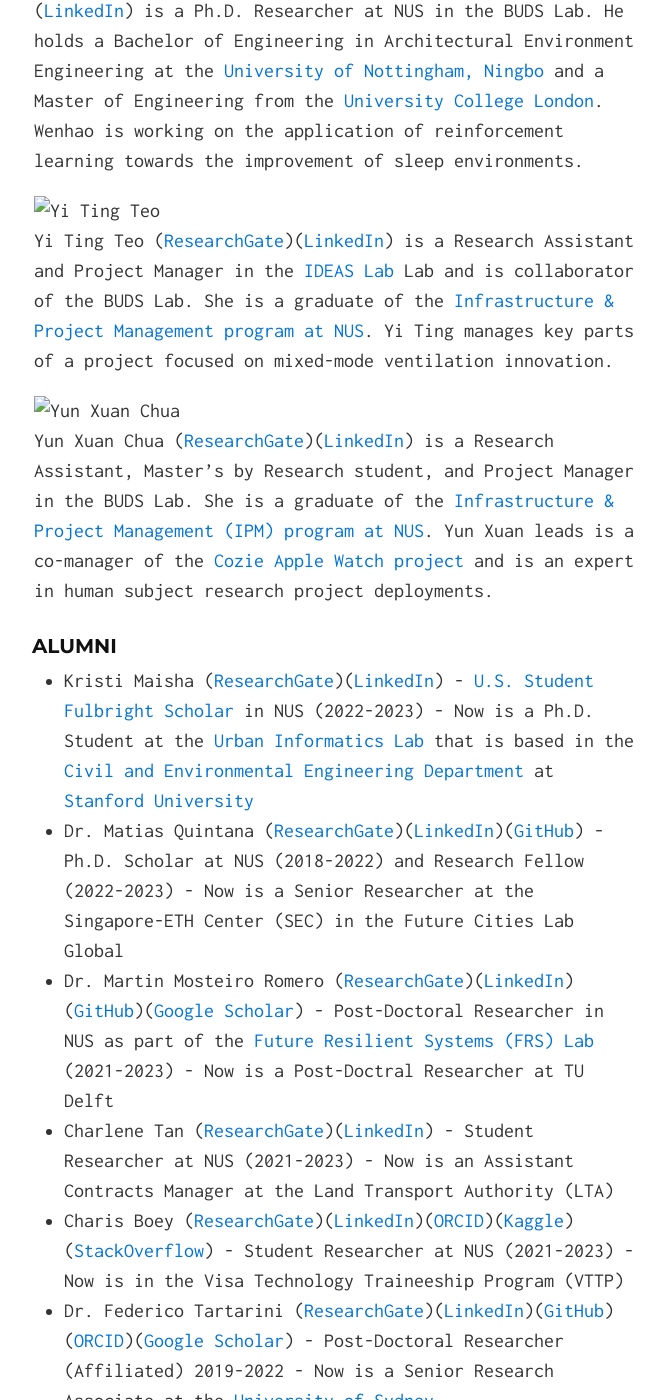
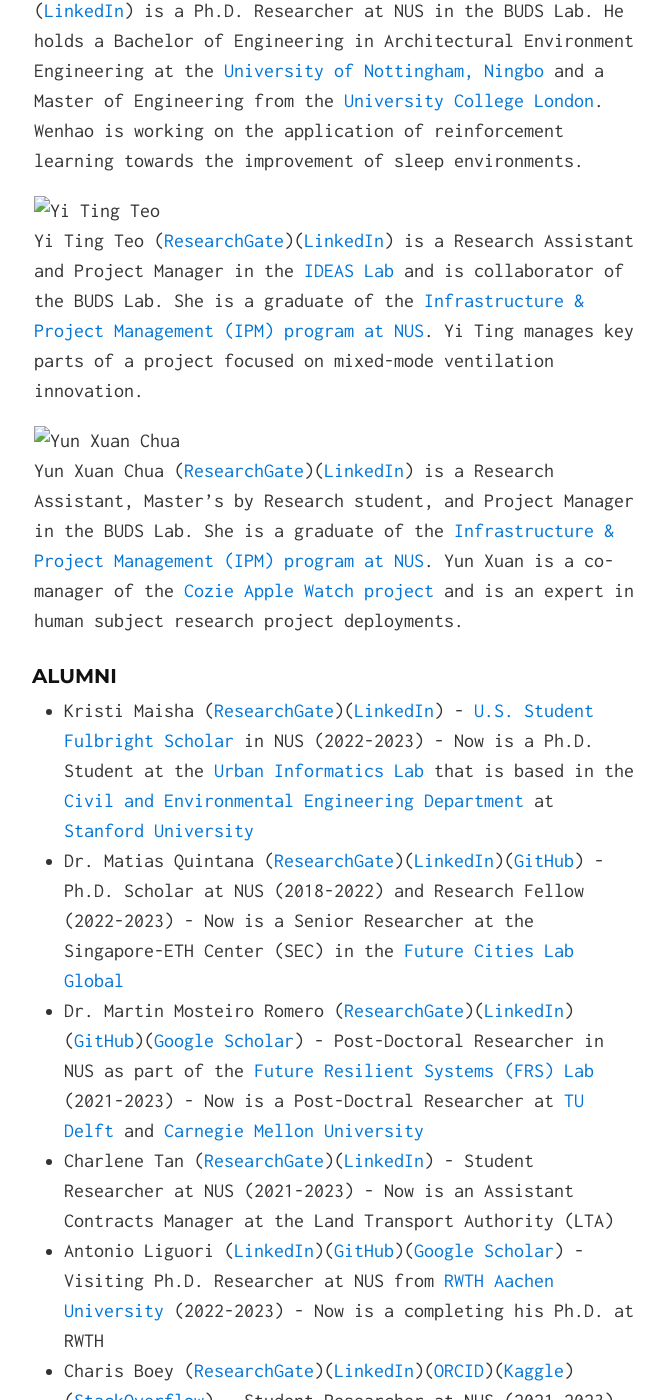
Before and after one commit to buds-lab/buds-lab.github.io, a Jekyll site: the page built from index.md, in a window 1280 px wide and 1400 px high, scrolled down 7404 px. Shown: the whole window, without its empty margins (306-970 px from the left). Built offline with Jekyll 4.4.1, drawn with Linux system fonts in a browser that asks for light colours; some of the changed text lies outside the part shown.

Commit message:
Update visitors

```diff
--- a/index.md
+++ b/index.md
@@ -108,10 +108,10 @@ Vu Nguyen ([LinkedIn](https://www.linkedin.com/in/vu-nguyen-2b461b7a/){:target="
 Wenhao Zhang ([Google Scholar](https://scholar.google.com/citations?&user=11jU6YIAAAAJ&view_op=list_works&gmla=AJ1KiT15x5zG5pwAi9ltAHo9xzvBLUt1nbL4_fvxGavo9erbICjtAB8INOcjJlwxJXgDYfPew7f24Dqt4LMuwEkA-3nX3oxYbttcTgCuugg){:target="_blank"})([Github](https://github.com/WENHA0ZHANG){:target="_blank"})([ResearchGate](https://www.researchgate.net/profile/Wenhao-Zhang-55){:target="_blank"})([LinkedIn](https://www.linkedin.com/in/wenhao-zhang-861490257/){:target="_blank"}) is a Ph.D. Researcher at NUS in the BUDS Lab. He holds a Bachelor of Engineering in Architectural Environment Engineering at the [University of Nottingham, Ningbo](https://www.nottingham.edu.cn/en/index.aspx){:target="_blank"} and a Master of Engineering from the [University College London](https://www.ucl.ac.uk/){:target="_blank"}. Wenhao is working on the application of reinforcement learning towards the improvement of sleep environments.
 
 ![Yi Ting Teo](buds-lab.github.io/yiting.png)
-Yi Ting Teo ([ResearchGate](https://www.researchgate.net/profile/Yi-Ting-Teo){:target="_blank"})([LinkedIn](https://www.linkedin.com/in/teo-yi-ting-61593496/){:target="_blank"}) is a Research Assistant and Project Manager in the [IDEAS Lab](https://ideaslab.io){:target="_blank"} Lab and is collaborator of the BUDS Lab. She is a graduate of the [Infrastructure & Project Management program at NUS](https://cde.nus.edu.sg/dbe/introduction-1-1/){:target="_blank"}. Yi Ting manages key parts of a project focused on mixed-mode ventilation innovation.
+Yi Ting Teo ([ResearchGate](https://www.researchgate.net/profile/Yi-Ting-Teo){:target="_blank"})([LinkedIn](https://www.linkedin.com/in/teo-yi-ting-61593496/){:target="_blank"}) is a Research Assistant and Project Manager in the [IDEAS Lab](https://ideaslab.io){:target="_blank"} and is collaborator of the BUDS Lab. She is a graduate of the [Infrastructure & Project Management (IPM) program at NUS](https://cde.nus.edu.sg/dbe/introduction-1-1/){:target="_blank"}. Yi Ting manages key parts of a project focused on mixed-mode ventilation innovation.
 
 ![Yun Xuan Chua](buds-lab.github.io/yunxuan.png)
-Yun Xuan Chua ([ResearchGate](https://www.researchgate.net/profile/Yun-Xuan-Chua){:target="_blank"})([LinkedIn](http://www.linkedin.com/in/chuayunxuan/){:target="_blank"}) is a Research Assistant, Master's by Research student, and Project Manager in the BUDS Lab. She is a graduate of the [Infrastructure & Project Management (IPM) program at NUS](https://cde.nus.edu.sg/dbe/introduction-1-1/){:target="_blank"}. Yun Xuan leads is a co-manager of the [Cozie Apple Watch project](https://cozie-apple.app){:target="_blank"} and is an expert in human subject research project deployments.
+Yun Xuan Chua ([ResearchGate](https://www.researchgate.net/profile/Yun-Xuan-Chua){:target="_blank"})([LinkedIn](http://www.linkedin.com/in/chuayunxuan/){:target="_blank"}) is a Research Assistant, Master's by Research student, and Project Manager in the BUDS Lab. She is a graduate of the [Infrastructure & Project Management (IPM) program at NUS](https://cde.nus.edu.sg/dbe/introduction-1-1/){:target="_blank"}. Yun Xuan is a co-manager of the [Cozie Apple Watch project](https://cozie-apple.app){:target="_blank"} and is an expert in human subject research project deployments.
 
 
 <!-- #### Affiliated Researchers -->
@@ -127,16 +127,17 @@ Yun Xuan Chua ([ResearchGate](https://www.researchgate.net/profile/Yun-Xuan-Chua
 * Kristi Maisha ([ResearchGate](https://www.researchgate.net/profile/Kristi-Maisha){:target="_blank"})([LinkedIn](https://www.linkedin.com/in/kristi-maisha/){:target="_blank"}) - [U.S. Student Fulbright Scholar](https://www.cies.org/){:target="_blank"} in NUS (2022-2023) - Now is a Ph.D. Student at the [Urban Informatics Lab](https://www.uil.stanford.edu/){:target="_blank"} that is based in the [Civil and Environmental Engineering Department](https://cee.stanford.edu/){:target="_blank"} at [Stanford University](https://www.stanford.edu){:target="_blank"}
 <!-- at NUS in the BUDS Lab working on studying human behaviors in conjunction with building sensors and controls to achieve zero-energy buildings. She recently finished a Bachelor's of Engineering in Civil and Environmental Engineering from [Vanderbilt University](https://engineering.vanderbilt.edu/cee/){:target="_blank"} and has previously interned at the [National Renewable Energy Laboratory (NREL)](https://www.nrel.gov){:target="_blank"}. She will start a Ph.D. program in Fall 2023 in Civil Engineering at [Stanford University](https://cee.stanford.edu/){:target="_blank"}.  -->
 <!-- ![Matias Alberto Quintana Rosales](buds-lab.github.io/matias.png) -->
-* Dr. Matias Quintana ([ResearchGate](https://www.researchgate.net/profile/Matias_Quintana){:target="_blank"})([LinkedIn](https://www.linkedin.com/in/matiasqr/){:target="_blank"})([GitHub](https://github.com/matqr){:target="_blank"}) - Ph.D. Scholar at NUS (2018-2022) and Research Fellow (2022-2023) - Now is a Senior Researcher at the Singapore-ETH Center (SEC) in the Future Cities Lab Global
+* Dr. Matias Quintana ([ResearchGate](https://www.researchgate.net/profile/Matias_Quintana){:target="_blank"})([LinkedIn](https://www.linkedin.com/in/matiasqr/){:target="_blank"})([GitHub](https://github.com/matqr){:target="_blank"}) - Ph.D. Scholar at NUS (2018-2022) and Research Fellow (2022-2023) - Now is a Senior Researcher at the Singapore-ETH Center (SEC) in the [Future Cities Lab Global](https://sec.ethz.ch/research/fcl.html){:target="_blank"}
 <!-- has successfully defended his Ph.D. at NUS in Oct. 2022 and is now a Research Fellow in the BUDS Lab. Matias is the lab research and development manager and is tying together the different projects and researchers together. He holds a Master of Information Systems Management from the Heinz College at [Carnegie Mellon University](https://www.heinz.cmu.edu/){:target="_blank"} and a B.Sc. in Electrical Engineering from the [Pontifical Catholic University of Peru](http://www.pucp.edu.pe/){:target="_blank"}. Matias is a combination computer scientist and hardware hacker and is using these skills to implement wearable tech in the built environment. -->
 <!-- and is affiliated with [SinBerBest 2](http://sinberbest.berkeley.edu/){:target="_blank"}. He is co-supervised by [Prof. Stefano Schiavon](https://ced.berkeley.edu/ced/faculty-staff/stefano-schiavon){:target="_blank"} from UC Berkeley and [Prof. Tham Kwok Wai](http://www.bdg.nus.edu.sg/documents/about-us/faculty/staff_bdgtkw.pdf){:target="_blank"} from NUS. -->
 <!-- ![Dr. Martin Mosteiro-Romero](buds-lab.github.io/martinmosteiro.png) -->
-* Dr. Martin Mosteiro Romero ([ResearchGate](https://www.researchgate.net/profile/Martin-Mosteiro-Romero){:target="_blank"})([LinkedIn](https://www.linkedin.com/in/mart%C3%ADn-mosteiro-romero-30830727/){:target="_blank"})([GitHub](https://github.com/martin-mosteiro){:target="_blank"})([Google Scholar](https://scholar.google.ch/citations?user=paRcx8wAAAAJ&hl=en){:target="_blank"}) - Post-Doctoral Researcher in NUS as part of the [Future Resilient Systems (FRS) Lab](https://frs.ethz.ch){:target="_blank"} (2021-2023) - Now is a Post-Doctral Researcher at TU Delft
+* Dr. Martin Mosteiro Romero ([ResearchGate](https://www.researchgate.net/profile/Martin-Mosteiro-Romero){:target="_blank"})([LinkedIn](https://www.linkedin.com/in/mart%C3%ADn-mosteiro-romero-30830727/){:target="_blank"})([GitHub](https://github.com/martin-mosteiro){:target="_blank"})([Google Scholar](https://scholar.google.ch/citations?user=paRcx8wAAAAJ&hl=en){:target="_blank"}) - Post-Doctoral Researcher in NUS as part of the [Future Resilient Systems (FRS) Lab](https://frs.ethz.ch){:target="_blank"} (2021-2023) - Now is a Post-Doctral Researcher at [TU Delft](https://www.tudelft.nl/en/) and [Carnegie Mellon University](https://www.cmu.edu/){:target="_blank"}
 <!-- is a Post-Doctoral Researcher in NUS as part of the [Future Resilient Systems (FRS) Lab](https://frs.ethz.ch){:target="_blank"} within the Module 1.4 - Digital Twin-Enabled System Resilience. The NUS part of this project is led by [Prof. Rudi Stouffs](https://www.sde.nus.edu.sg/arch/staffs/rudi-stouffs-dr/){:target="_blank"} and it is a collaboration with [Prof. Gabriela Hug](https://psl.ee.ethz.ch/people/prof--gabriela-hug.html){:target="_blank"} at the ETH Zurich and [Prof. Adrian Law](http://www.cee.ntu.edu.sg/aboutus/FacultyDir/Pages/cwklaw.aspx){:target="_blank"} from NTU. Dr. Mosteiro holds a Doctor of Sciences (Dr. sc. ETH Zurich) and Masters in Energy Science from the [ETH Z&uuml;rich](http://bit.ly/2nsD908){:target="_blank"} and a Bachelor's Degree in Bioenvironmental Engineering from [Rutgers University](https://www.rutgers.edu){:target="_blank"} in the USA. Dr. Mosteiro is investigating how to use digital twins to improve the resilience of building systems. -->
 <!-- ![Charlene Tan](buds-lab.github.io/charlenetan.png) -->
 * Charlene Tan ([ResearchGate](https://www.researchgate.net/profile/Charlene-Tan){:target="_blank"})([LinkedIn](https://www.linkedin.com/in/charlene-tan-a9497b143/){:target="_blank"}) - Student Researcher at NUS (2021-2023) - Now is an Assistant Contracts Manager at the Land Transport Authority (LTA)
 <!-- is a Lab Executive in the Department of the Built Environment and collaborator of the BUDS Lab. She is a recent graduate of the [Infrastructure & Project Management program at NUS](https://cde.nus.edu.sg/dbe/introduction-1-1/){:target="_blank"}. Charlene assists in the management of the [Data Science for Construction, Architecture and Engineering Online EDx Course](https://www.edx.org/course/Data-Science-for-Construction-Architecture-and-Engineering){:target="_blank"} and assists with the Internet-of-Buildings portal and experimental deployments. -->
 <!-- ![Charis Boey](buds-lab.github.io/charisboey.jpg) -->
+* Antonio Liguori ([LinkedIn](https://www.linkedin.com/in/antonioliguori95/){:target="_blank"})([GitHub](https://github.com/Antonio955){:target="_blank"})([Google Scholar](https://scholar.google.com/citations?user=PW_FUCoAAAAJ&hl=en){:target="_blank"}) - Visiting Ph.D. Researcher at NUS from [RWTH Aachen University](https://www.rwth-aachen.de/go/id/a/?lidx=1){:target="_blank"} (2022-2023) - Now is a completing his Ph.D. at RWTH
 * Charis Boey ([ResearchGate](https://www.researchgate.net/profile/Charis-Boey){:target="_blank"})([LinkedIn](https://www.linkedin.com/in/charisboey/){:target="_blank"})([ORCID](https://orcid.org/my-orcid?orcid=0000-0001-7027-0039){:target="_blank"})([Kaggle](https://www.kaggle.com/charisboey){:target="_blank"})([StackOverflow](https://stackoverflow.com/users/15380453/charis-boey){:target="_blank"}) - Student Researcher at NUS (2021-2023) - Now is in the Visa Technology Traineeship Program (VTTP)
 <!-- is a Student Researcher at NUS in the BUDS Lab from the [Infrastructure & Project Management (IPM) program at NUS](https://cde.nus.edu.sg/dbe/introduction-1-1/){:target="_blank"}. Charis assists with deployment and management of Project Cozie experiments. -->
 <!-- ![Dr. Federico Tartarini](buds-lab.github.io/federico.png) -->
@@ -148,6 +149,8 @@ Yun Xuan Chua ([ResearchGate](https://www.researchgate.net/profile/Yun-Xuan-Chua
 <!-- ![Dr. Miguel Martin](buds-lab.github.io/miguelmartin.png) -->
 * Dr. Miguel Martin ([ResearchGate](https://www.researchgate.net/profile/Miguel-Martin-15){:target="_blank"})([LinkedIn](https://www.linkedin.com/in/miguel-martin-30b621208/){:target="_blank"})([Scopus](https://www.scopus.com/authid/detail.uri?authorId=56037196400){:target="_blank"})([ORCID](https://orcid.org/0000-0003-2673-6844){:target="_blank"})([Google Scholar](https://scholar.google.com/citations?user=KngdHq4AAAAJ&hl=en){:target="_blank"})([GitHub](https://github.com/migmartin){:target="_blank"}) - Research Fellow 2020-2022 - Now is a Marie Curie Postdoctoral Research Fellow at [TU Delft](https://www.tudelft.nl/en/)
 <!-- at the [Berkeley Education Alliance for Research in Singapore (BEARS)](http://sinberbest.berkeley.edu/){:target="_blank"} and is in the Theme D: City-Scale Analytics project with the BUDS Lab and [Prof. Kameshwar Poolla](https://www2.eecs.berkeley.edu/Faculty/Homepages/poolla.html){:target="_blank"}. He holds a Ph.D. in Building Science from the [National University of Singapore](https://www.nus.edu.sg){:target="_blank"} and a Master and Bachelor's of Computer Science from the [University of Geneva](https://www.unige.ch/en/university/presentation/){:target="_blank"} in Switzerland. Dr. Martin is investigating the use of infrared radiation cameras and computer vision to analyze buildings at scale. -->
+* Xiaoyu Jin ([LinkedIn](https://www.linkedin.com/in/xiaoyu-jin-279bab223/){:target="_blank"})([ResearchGate](https://www.researchgate.net/profile/Xiaoyu-Jin-8){:target="_blank"}) - Visiting Ph.D. Researcher at NUS from [Hong Kong Polytechnic University](https://www.polyu.edu.hk/en/){:target="_blank"} (2022) - Now is a completing her Ph.D. at HK PolyU
+* Dr. Filippo Vittori ([LinkedIn](https://www.linkedin.com/in/filippo-vittori-941037153/){:target="_blank"}) - Visiting Ph.D. Researcher at NUS from the [Universita degli Studi di Perugia](https://www.unipg.it/en/){:target="_blank"} (2022) - Now is a Senior Implementation Consultant at [Autodesk](https://www.autodesk.com/){:target="_blank"}
 <!-- * ![Mahmoud Mohamed AbdelRahman](buds-lab.github.io/mahmoudouf.jpg) -->
 * Dr. Mahmoud AbdelRahman ([ResearchGate](https://www.researchgate.net/profile/Mahmoud_Abdelrahman3){:target="_blank"})([LinkedIn](https://www.linkedin.com/in/mahmoudouf/){:target="_blank"})([GitHub](https://github.com/MahmoudAbdelRahman){:target="_blank"}) - Ph.D. Student and Research Associate 2018-2022 - Now is a Co-Founder of [SpaceMatch Pte. Ltd.](https://spacematch.me/){:target="_blank"}
 <!-- is a Ph.D. Researcher at NUS in the BUDS Lab and is co-supervised by [Dr. Adrian Chong](http://blog.nus.edu.sg/adrianchong/about/){:target="_blank"}. He holds a M.Sc in Architectural Engineering and B.Sc in Architecture from [Mansoura University](http://www.mans.edu.eg/en){:target="_blank"} in Egypt. Mahmoud is an expert in building information modelling (BIM) and the development of tools and machine learning techniques to tie the virtual and measured world together. -->
```
